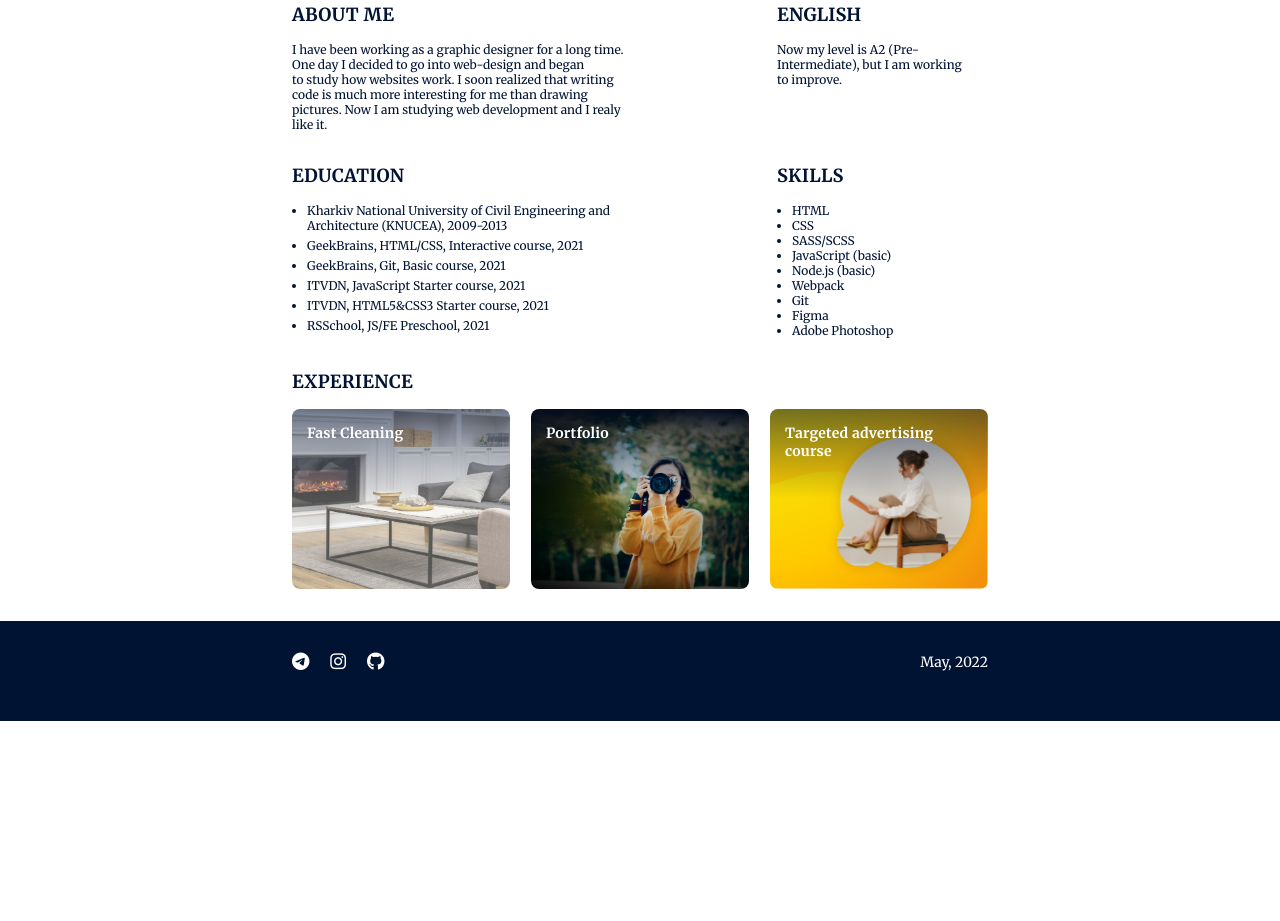
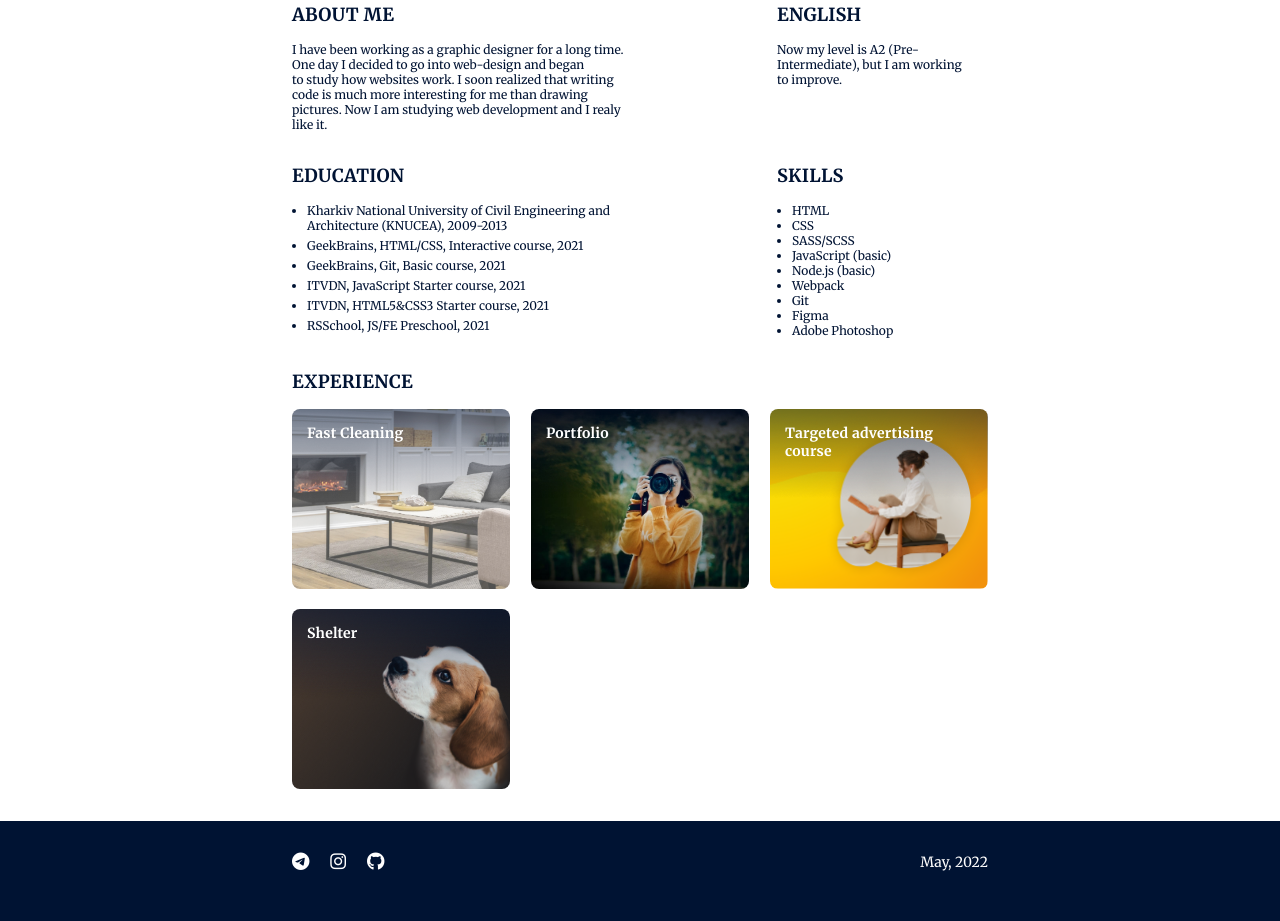
Before and after one commit to kot-vmeshke/CV, a plain HTML site: page index.html in a window 1280 px wide. Shown: the part 239-1160 px from the top of the page. Before the commit the page ends 960 px from the top, so only its background shows below. Drawn offline with Linux system fonts and the light colour scheme; a web font is replaced by a local one.

Commit message:
feat: add project to experience

```diff
--- a/index.html
+++ b/index.html
@@ -112,6 +112,11 @@
                                 <h3 class="project">Targeted advertising course</h3>
                             </div>
                         </a>
+                        <a href="https://kot-vmeshke.github.io/shelter/pages/main/" class="project-link" target="blank">
+                            <div class="project-img shelter">
+                                <h3 class="project">Shelter</h3>
+                            </div>
+                        </a>
                     </div>
                 </section>
             </div>
--- a/main.css
+++ b/main.css
@@ -269,6 +269,7 @@ h2 {
 .experience-wrapper {
     width: 696px;
     display: flex;
+    gap: 20px;
     flex-direction: row;
     flex-wrap: wrap;
     justify-content: space-between;
@@ -290,6 +291,13 @@ h2 {
 
 .portfolio {
     background-image: url("./img/cover.png"), url("./img/hero-bg.jpg");
+    background-size: cover;
+    background-repeat: no-repeat;
+    background-position: center;
+}
+
+.shelter {
+    background-image: url("./img/cover.png"), url("./img/shelter.png");
     background-size: cover;
     background-repeat: no-repeat;
     background-position: center;
```
Also changed, not shown: img/shelter.png (added).
